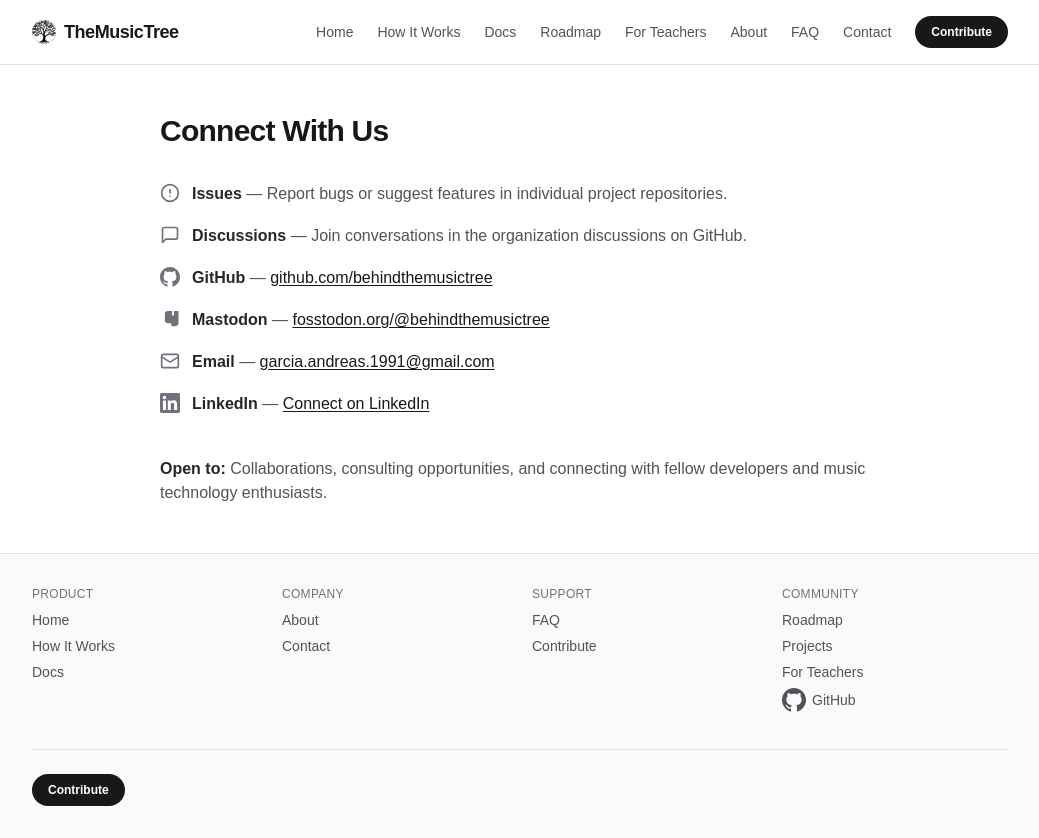
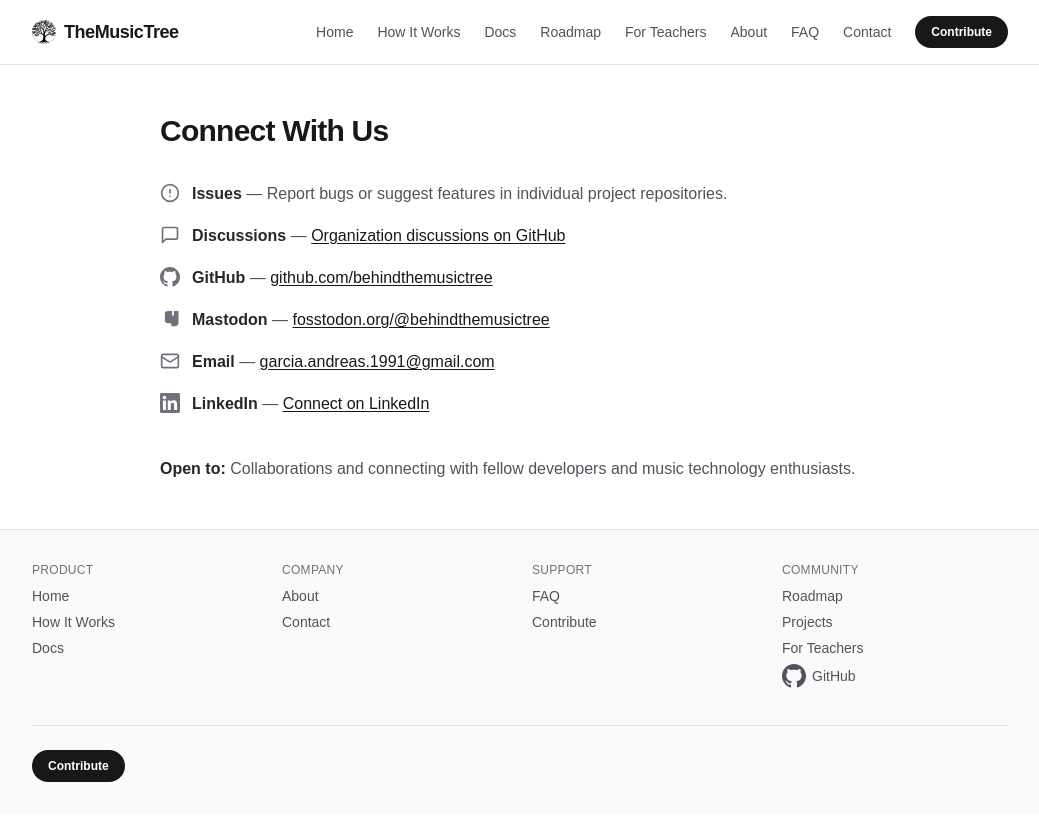
Before and after one commit to BehindTheMusicTree/the-music-tree-frontend, a Next.js app: page /contact in a window 1280 px wide. Shown: the whole page, without its empty margins (120-1159 px from the left). After the commit the page ends 814 px from the top, so only its background shows below. Built offline with nearby package versions, Linux system fonts and the light colour scheme.

Commit message:
chore: update contact page and changelog with new discussions link and content adjustments
- Removed "consulting" from the "Open to" line on the contact page for clarity.
- Added a link to the organization discussions on GitHub in the contact page.
- Updated the changelog to reflect these changes.

```diff
--- a/src/app/contact/page.tsx
+++ b/src/app/contact/page.tsx
@@ -1,6 +1,10 @@
 import type { ReactNode } from "react";
 import { ProductExternalLink } from "@/components/ProductExternalLink";
-import { GITHUB_ORG_PROFILE_URL, GITHUB_ORG_SLUG } from "@/constants/github-org";
+import {
+  GITHUB_ORG_DISCUSSIONS_URL,
+  GITHUB_ORG_PROFILE_URL,
+  GITHUB_ORG_SLUG,
+} from "@/constants/github-org";
 import { MASTODON_PROFILE_URL } from "@/constants/contact";
 import {
   IconEmail,
@@ -55,7 +59,14 @@ function ContactPage() {
           icon={<IconGitHubConversation className="h-5 w-5" />}
           label="Discussions"
         >
-          Join conversations in the organization discussions on GitHub.
+          <ProductExternalLink
+            href={GITHUB_ORG_DISCUSSIONS_URL}
+            kind="github"
+            variant="inline"
+            presentation="text"
+          >
+            Organization discussions on GitHub
+          </ProductExternalLink>
         </ContactRow>
         <ContactRow icon={<IconGithub className="h-5 w-5" />} label="GitHub">
           <ProductExternalLink
@@ -99,8 +110,8 @@ function ContactPage() {
 
       <p className="mt-10 text-zinc-600 dark:text-zinc-400">
         <strong className="text-zinc-800 dark:text-zinc-300">Open to:</strong>{" "}
-        Collaborations, consulting opportunities, and connecting with fellow
-        developers and music technology enthusiasts.
+        Collaborations and connecting with fellow developers and music technology
+        enthusiasts.
       </p>
     </div>
   );
--- a/src/constants/github-org.ts
+++ b/src/constants/github-org.ts
@@ -2,6 +2,9 @@
 export const GITHUB_ORG_SLUG = "behindthemusictree";
 
 export const GITHUB_ORG_PROFILE_URL = `https://github.com/${GITHUB_ORG_SLUG}`;
+
+/** Organization Discussions tab (`/orgs/…/discussions`, not `/{org}/discussions`). */
+export const GITHUB_ORG_DISCUSSIONS_URL = `https://github.com/orgs/${GITHUB_ORG_SLUG}/discussions`;
 
 /**
  * Association welcome guide: rendered from the org profile README
```
Also changed, not shown: 1 other file (tests, documents, lock files or other folders).
